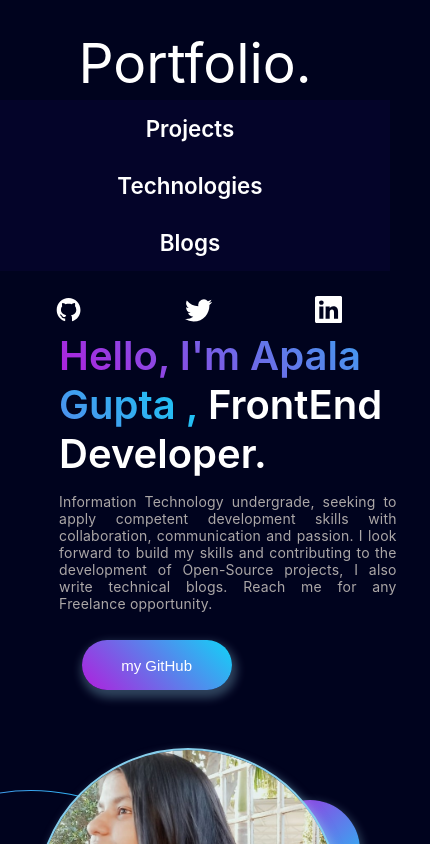
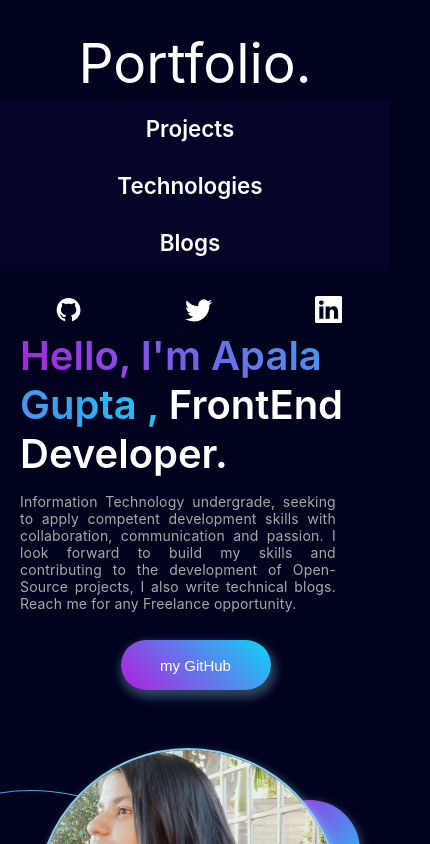
Before and after one commit to apala7778/myPortfolio, a React (Create React App) app: page / in a window 390 px wide. Shown: the top 844 px of the page, 430 px wide, since content can reach past the window. Built offline with nearby package versions, Linux system fonts and the light colour scheme.

Commit message:
overflow made hidden

```diff
--- a/src/App.css
+++ b/src/App.css
@@ -10,6 +10,7 @@
     cursor: pointer;
 
 
+
 }
 
 .menu {
@@ -20,6 +21,7 @@
 
 
     color: white;
+
 }
 .portfolio {
 
@@ -29,6 +31,7 @@
 
 }
 .nav {
+
     display: flex;
     flex-direction: row;
     justify-content: center;
@@ -119,8 +122,9 @@
     flex-direction: column;
     justify-content: center;
     width: 50%;
-    padding-left: 7vh;
-    padding-top: 15px;
+    padding-left: 30px;
+    margin-top: 15px;
+
 
 
 }
@@ -145,7 +149,8 @@
 }
 
 .about {
-    width: 70%;
+    width: 90%;
+
     font-size: 17px;
     color: rgb(171, 167, 167);
     letter-spacing: 0.2px;
@@ -157,9 +162,11 @@
 .mygithub {
     padding: 10px;
     cursor: pointer;
+
 }
 
 .mygithub > button {
+
     display: block;
     font-size: 15px;
 
@@ -226,10 +233,17 @@
 
 
    @media screen and (max-width:700px) {
+       .header{
+        width: 100%;
 
+
+       }
       .menu {
+        width: 100%;
+        margin-left: 0px;
         flex-direction: column;
         justify-content: center;
+
       }
 
       .nav {
@@ -240,6 +254,8 @@
          width: 100%;
         flex-direction: column;
         justify-content: center;
+        overflow: hidden;
+
       }
 
 
@@ -276,15 +292,23 @@
       .hero {
         flex-direction: column;
       }
+      .mid {
+        padding-left:20px;
+         width: 90%;
+
+         justify-content: center;
+      }
 
       .heading , .highlighting {
-        width: 40vh;
+        /* width: 40vh; */
 
+        justify-content: center;
+         flex-wrap: wrap;
         font-size: 40px;
       }
       .about {
         font-size: 14px;
-        width: 40vh;
+        /* width: 40vh; */
         flex-wrap: wrap;
         text-align:justify;
 
```
